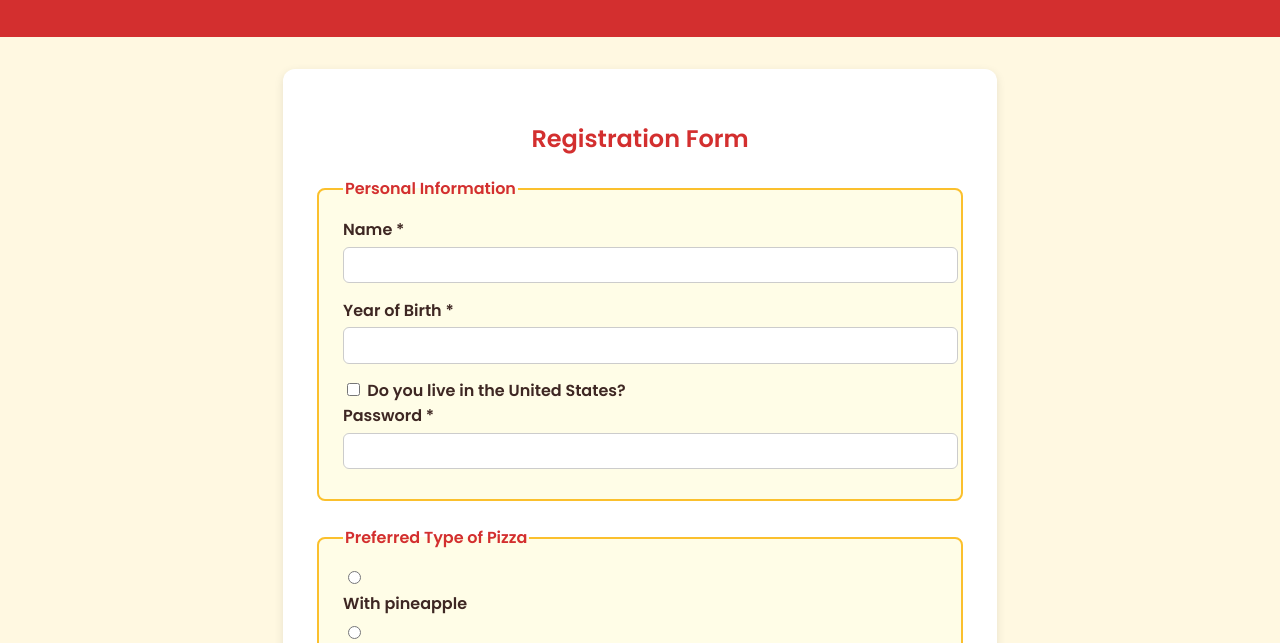
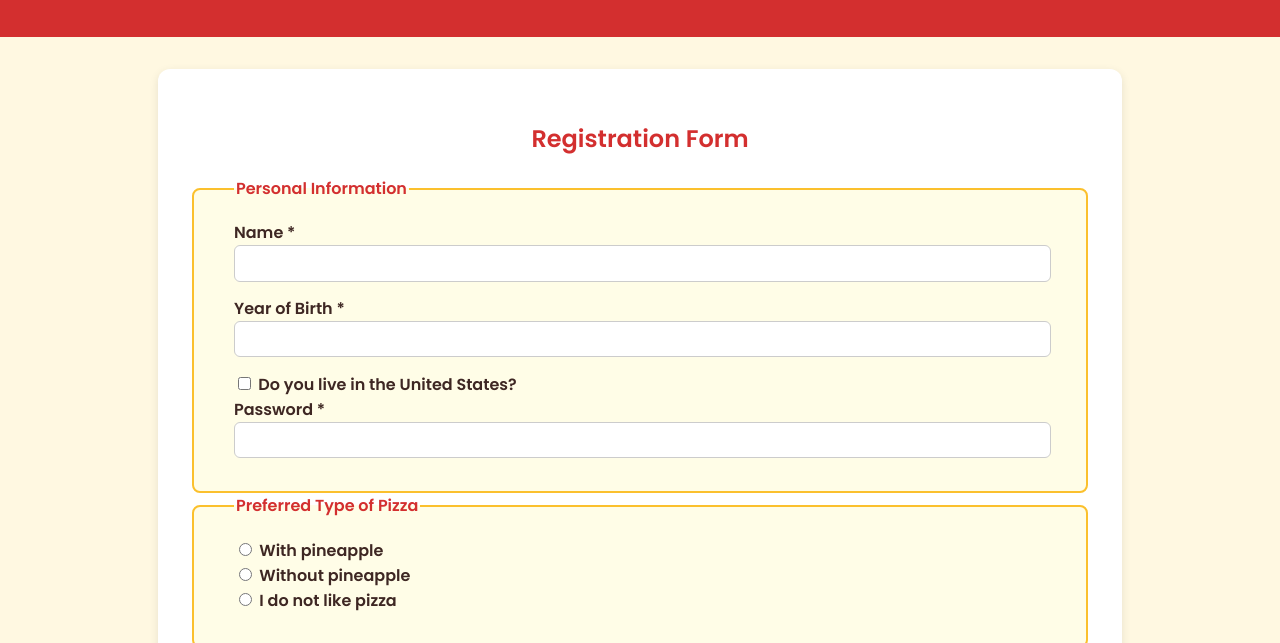
Before and after one commit to sxsun1684/info-6150-a5, a plain HTML site: page index.html in a window 1280 px wide. Shown: the part 104-747 px from the top of the page. Drawn offline with Linux system fonts and the light colour scheme.

Commit message:
css layouts

```diff
--- a/index.css
+++ b/index.css
@@ -16,6 +16,12 @@ body {
     padding: 0;
 }
 
+html, body {
+    height: 100%;
+    display: flex;
+    flex-direction: column;
+}
+
 header {
     background: var(--pizza-red);
     color: white;
@@ -28,13 +34,16 @@ header h1 {
 }
 
 main {
-    max-width: 650px;
+    width: 90%;
+    max-width: 900px;
     margin: 2rem auto;
     background: white;
     border-radius: 12px;
     box-shadow: 0 3px 10px rgba(0, 0, 0, 0.1);
     padding: 2rem;
+    flex: 1;
 }
+
 
 h2 {
     text-align: center;
@@ -44,10 +53,10 @@ h2 {
 fieldset {
     border: 2px solid var(--pizza-yellow);
     border-radius: 8px;
-    padding: 1rem 1.5rem;
-    margin-bottom: 1.5rem;
+    padding: 1.2rem 2.5rem;
     background-color: #fffde7;
 }
+
 
 legend {
     font-weight: 600;
@@ -55,7 +64,7 @@ legend {
 }
 
 label {
-    display: block;
+    display: inline;
     margin-bottom: 0.3rem;
     font-weight: 600;
 }
@@ -63,12 +72,17 @@ label {
 input[type="text"],
 input[type="number"],
 input[type="password"] {
-    width: 100%;
+    width: 98%;
     padding: 0.6rem;
     border: 1px solid #ccc;
     border-radius: 6px;
 }
 
+.checkbox {
+    display: flex;
+    align-items: center;
+    gap: 0.5rem;
+}
 
 .checkbox, .radio-group {
     margin-bottom: 0.8rem;
@@ -76,6 +90,8 @@ input[type="password"] {
 
 
 button {
+    display: block;
+    margin: 1.5rem auto 0 auto;
     background-color: var(--pizza-yellow);
     color: var(--text-dark);
     border: none;
@@ -86,6 +102,7 @@ button {
     cursor: pointer;
     transition: background 0.3s ease;
 }
+
 
 button:hover {
     background-color: var(--pizza-yellow);
@@ -114,6 +131,7 @@ footer {
     font-weight: 600;
     color: var(--text-dark);
 }
+
 @media (max-width: 480px) {
     body {
         font-size: 0.95rem;
```
